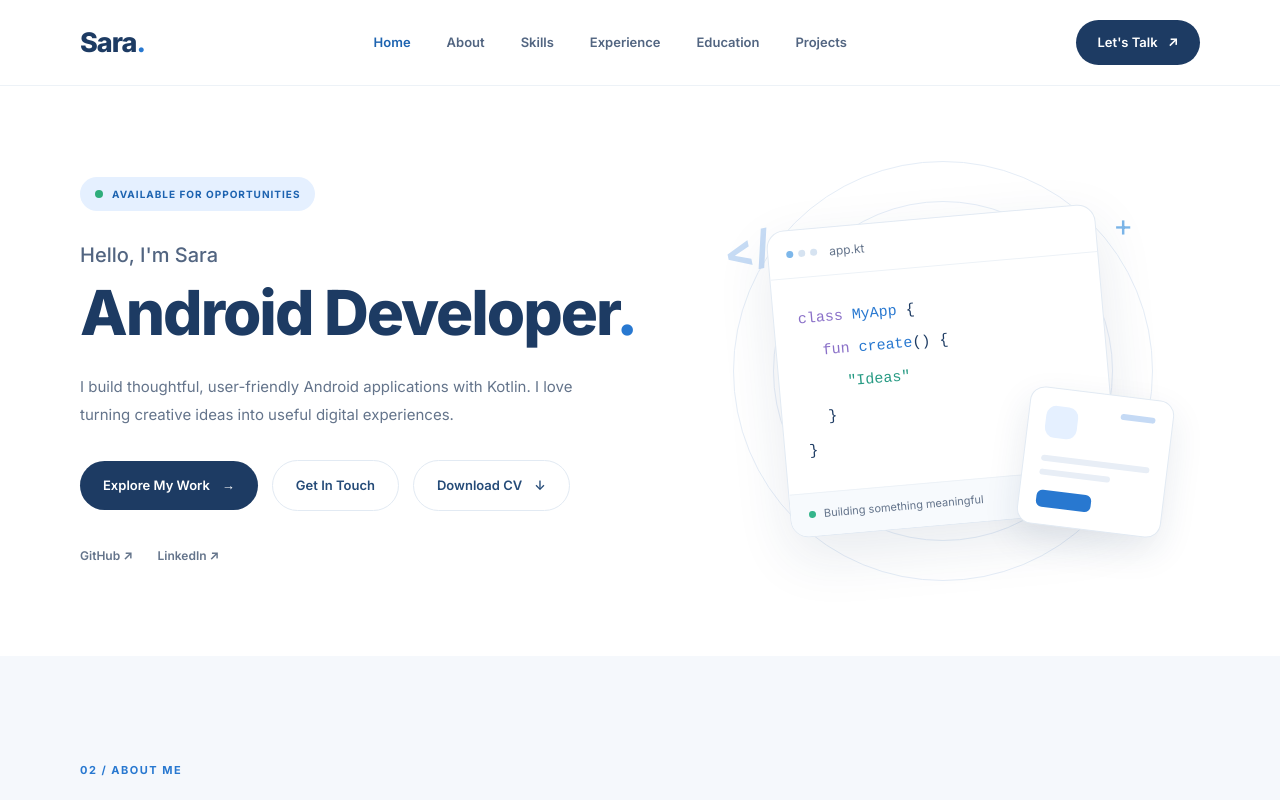
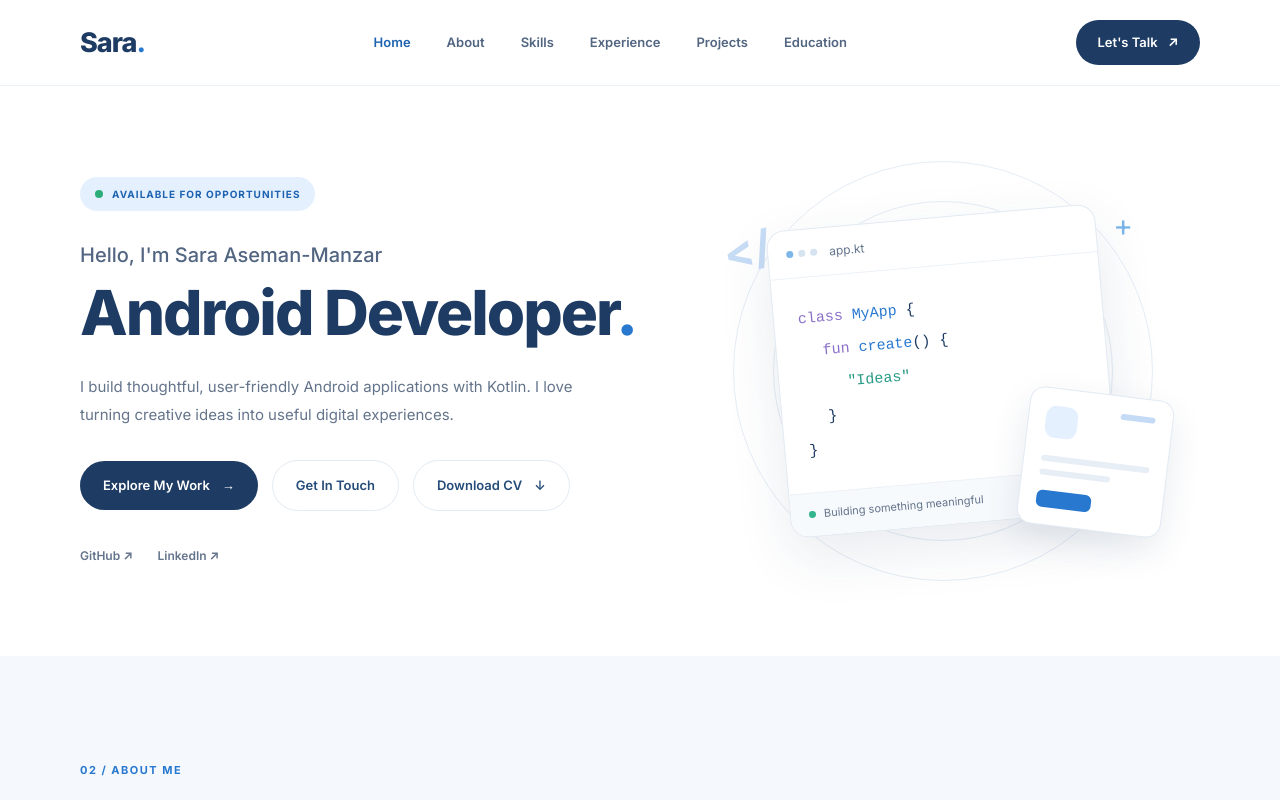
Before and after one commit to sasemanmanzar/personal-portfolio, a React (Create React App) app: page / in a window 1280 px wide. Shown: the top 800 px of the page. Built offline with nearby package versions, Linux system fonts and the light colour scheme.

Commit message:
set string..

```diff
--- a/src/App.js
+++ b/src/App.js
@@ -1,4 +1,5 @@
 import './App.css';
+import content from "./content";
 
 
 function HeroVisual() {
@@ -60,26 +61,27 @@ function App() {
       <header className="header">
         <div className="container nav-container">
 
-          <a href="#home" className="logo">
-            Sara<span>.</span>
+          <a href="#home" className="logo">{content.navigation.logo}
+            <span>.</span>
           </a>
 
           <nav className="nav-menu">
-            <a href="#home" className="active">Home</a>
-            <a href="#about">About</a>
-            <a href="#skills">Skills</a>
-            <a href="#experience">Experience</a>
-            <a href="#education">Education</a>
-            <a href="#projects">Projects</a>
+            <a href="#home" className="active">{content.navigation.home}</a>
+            <a href="#about">{content.navigation.about}</a>
+            <a href="#skills">{content.navigation.skills}</a>
+            <a href="#experience">{content.navigation.experience}</a>
+            <a href="#projects">{content.navigation.projects}</a>
+            <a href="#education">{content.navigation.education}</a>
+            {/* <a href="#publications">{content.navigation.publications}</a> */}
+            {/* <a href="#contact">{content.navigation.contact}</a> */}
           </nav>
 
           <a href="#contact" className="contact-button-header">
-            Let's Talk <span>↗</span>
+            {content.navigation.contact} <span>↗</span>
           </a>
 
         </div>
       </header>
-
 
       <main>
         {/* Hero Section */}
@@ -92,16 +94,14 @@ function App() {
               AVAILABLE FOR OPPORTUNITIES
             </div>
 
-            <p className="hero-greeting">Hello, I'm Sara</p>
+            <p className="hero-greeting">{content.hero.greeting}</p>
 
             <h1>
-              Android Developer<span>.</span>
+              {content.hero.title}<span>.</span>
             </h1>
 
             <p className="hero-description">
-              I build thoughtful, user-friendly Android applications
-              with Kotlin. I love turning creative ideas into useful
-              digital experiences.
+              {content.hero.description}
             </p>
 
             <div className="hero-actions">
--- /dev/null
+++ b/src/content.js
@@ -0,0 +1,21 @@
+const content = {
+  navigation: {
+    logo: "Sara",
+    home: "Home",
+    about: "About",
+    skills: "Skills",
+    experience: "Experience",
+    projects: "Projects",
+    education: "Education",
+    publications: "Research",
+    contact: "Let's Talk",
+  },
+
+  hero: {
+    greeting: "Hello, I'm Sara Aseman-Manzar",
+    title: "Android Developer",
+    description: "I build thoughtful, user-friendly Android applications with Kotlin. I love turning creative ideas into useful digital experiences.",
+  },
+};
+
+export default content;
```
